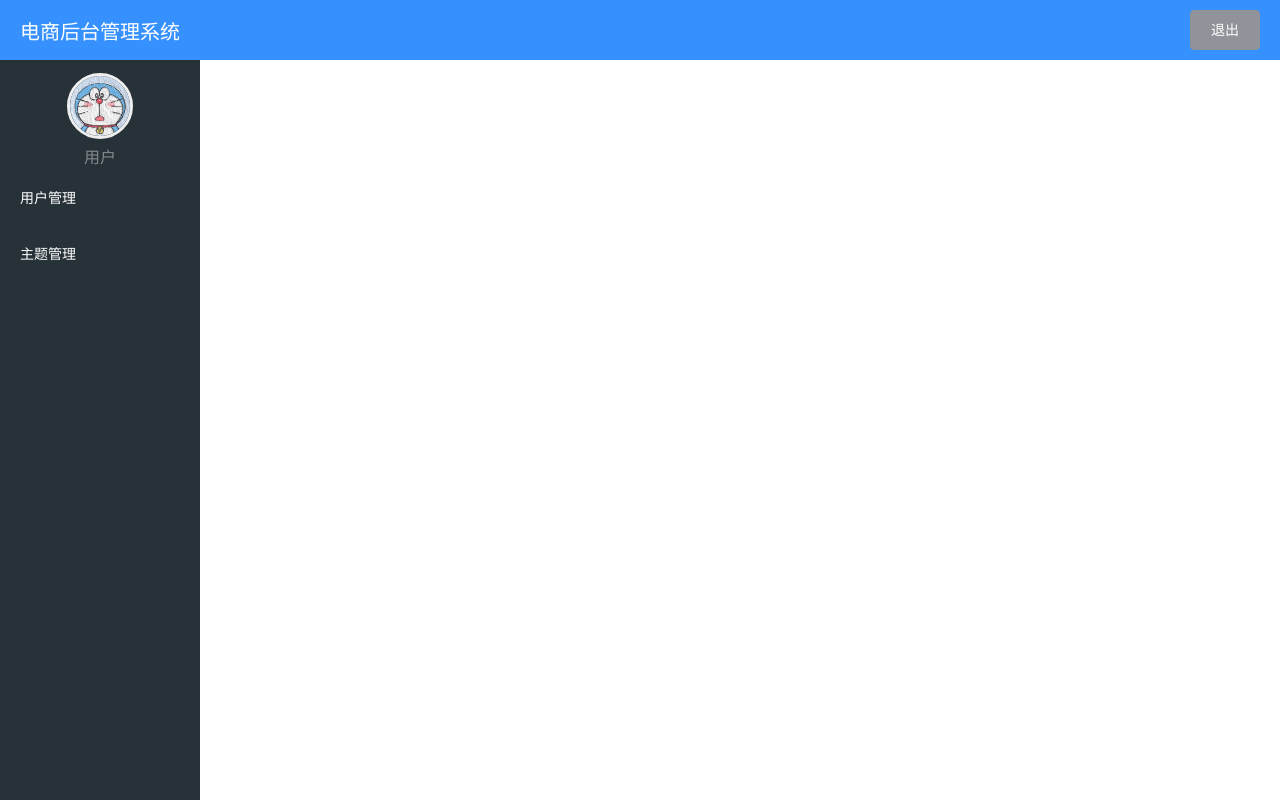
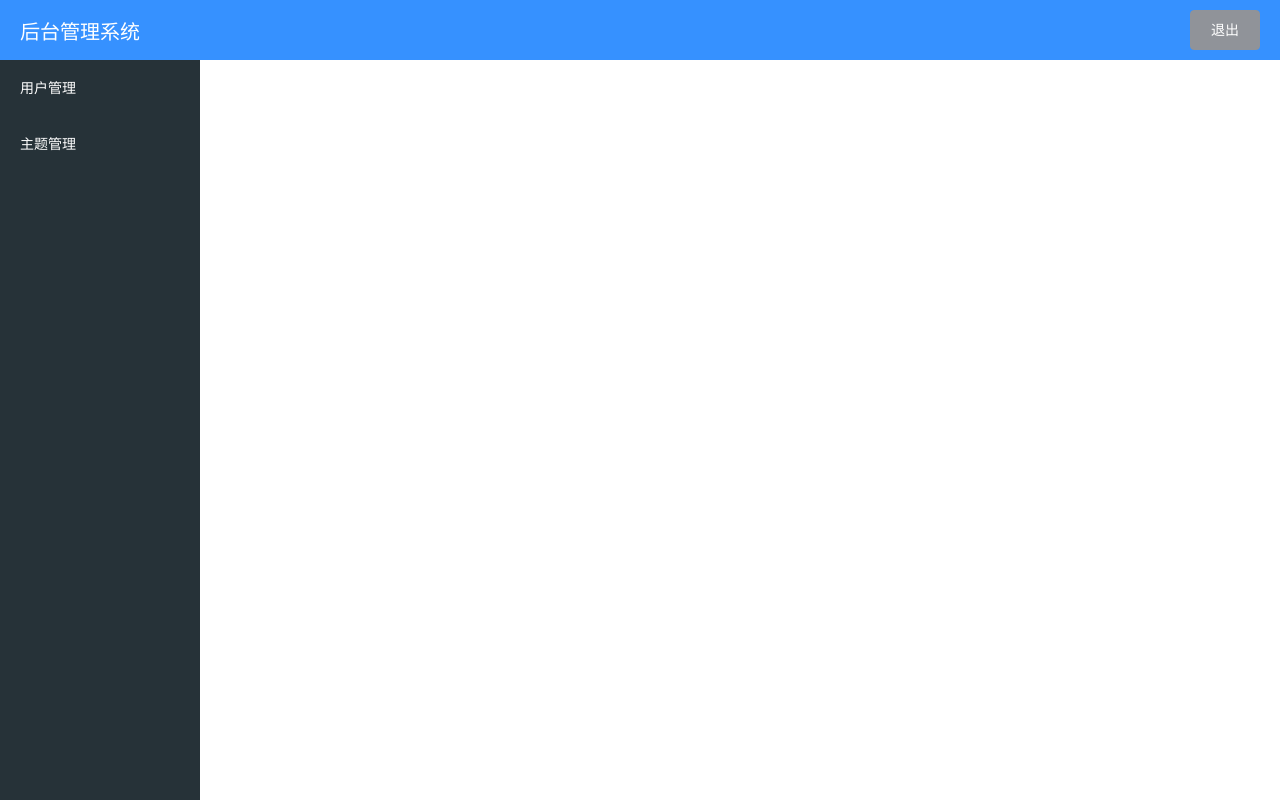
Before and after one commit to WigerCheng/MaShangJiaoLiu, a Vue app: page /manager in a window 1280 px wide. Built offline with nearby package versions, Linux system fonts and the light colour scheme; sample sign-in values are in the browser's storage.

Commit message:
首页分页

```diff
--- a/src/views/Home.vue
+++ b/src/views/Home.vue
@@ -7,6 +7,14 @@
           <div class="topic_list_container">
             <el-card>
               <TopicList :topicList="topics" v-if="isLoadTopics" />
+              <el-pagination
+                layout="prev, pager, next"
+                :total="total"
+                :page-size="size"
+                @current-change="changePage"
+                hide-on-single-page=true
+              >
+              </el-pagination>
             </el-card>
           </div>
         </el-col>
@@ -49,23 +57,39 @@ export default {
   data() {
     return {
       topics: [],
+      size: 10,
+      page: 1,
+      total: 0,
       isLoadTopics: false,
     };
   },
   methods: {
     async getTopicList() {
-      await AXIOS.get("/topics").then((res) => {
-        const response = res.data;
-        if (response.code === 200) {
-          console.log(response.data);
-          this.topics = response.data;
+      await AXIOS.get("/topics", {
+        params: {
+          size: this.size,
+          page: this.page,
+        },
+      }).then((response) => {
+        let data = response.data;
+        let code = data.code;
+        if (code === 200) {
+          this.topics = data.data.list;
+          this.total = data.data.total;
           this.isLoadTopics = true;
         } else {
           console.log("出错");
         }
       });
     },
+
+    changePage(pagenum) {
+      this.page = pagenum;
+      this.isLoadTopics = false;
+      this.getTopicList();
+    },
   },
+
   created() {
     this.getTopicList();
   },
--- a/src/views/manager/index.vue
+++ b/src/views/manager/index.vue
@@ -3,7 +3,7 @@
     <!-- 头部区域 -->
     <el-header>
       <div>
-        <span>电商后台管理系统</span>
+        <span>后台管理系统</span>
       </div>
       <!-- 登录退出按钮 -->
       <el-button type="info" @click="logOut">退出</el-button>
@@ -13,10 +13,6 @@
     <el-container>
       <!-- 边栏区域 -->
       <el-aside width="200px">
-        <div class="uesr-avatar">
-          <img src="../../assets/avatar.jpg" alt="用户头像" />
-          <span>用户</span>
-        </div>
         <el-menu
           class="el-menu-vertical-demo"
           background-color="#263238"
@@ -73,24 +69,6 @@ export default {
   background-color: #263238;
 }
 
-.el-aside .uesr-avatar {
-  margin-top: 10px;
-  color: #848a8e;
-  display: flex;
-  flex-direction: column;
-  justify-content: space-around;
-  align-items: center;
-  height: 100px;
-}
-
-.el-aside .uesr-avatar img {
-  border-radius: 50%;
-  border: 3px solid #eee;
-  overflow: hidden;
-  height: 60px;
-  width: 60px;
-}
-
 .el-aside .el-menu {
   border-right: none;
 }
```
